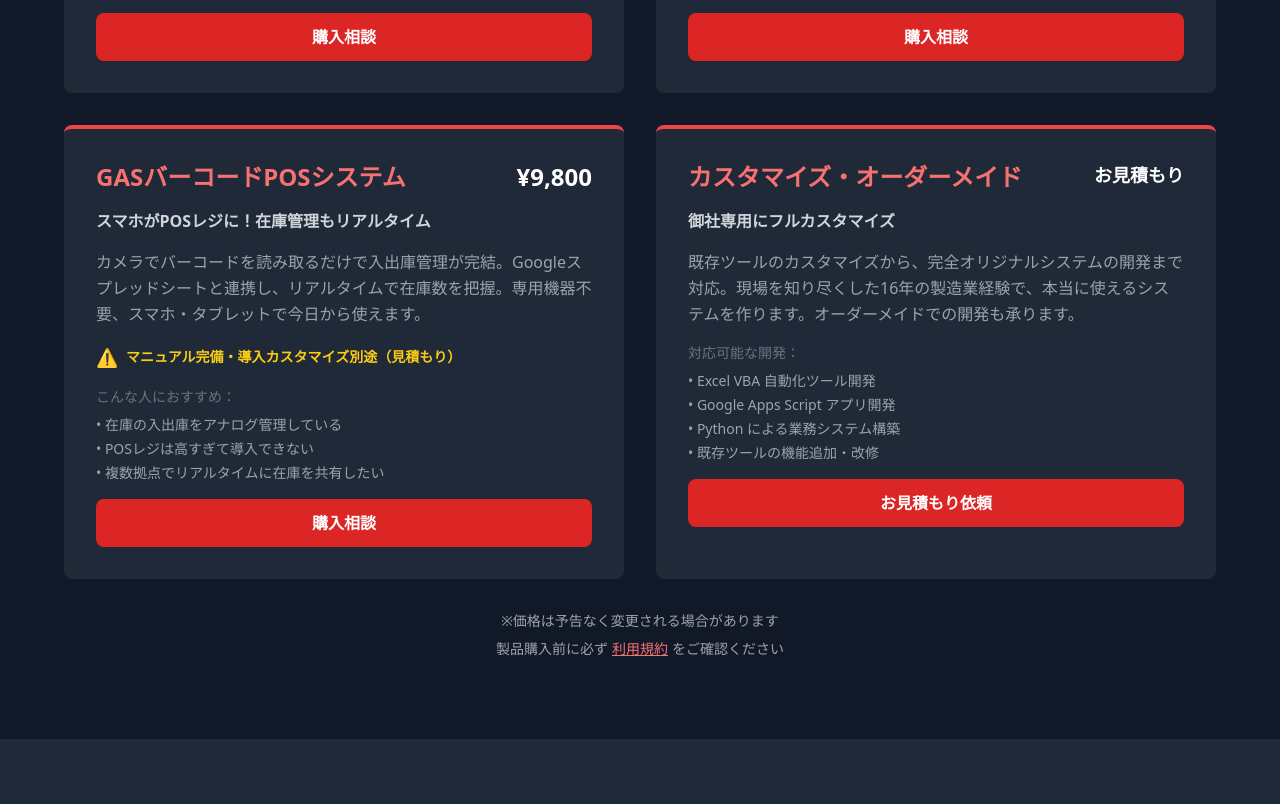
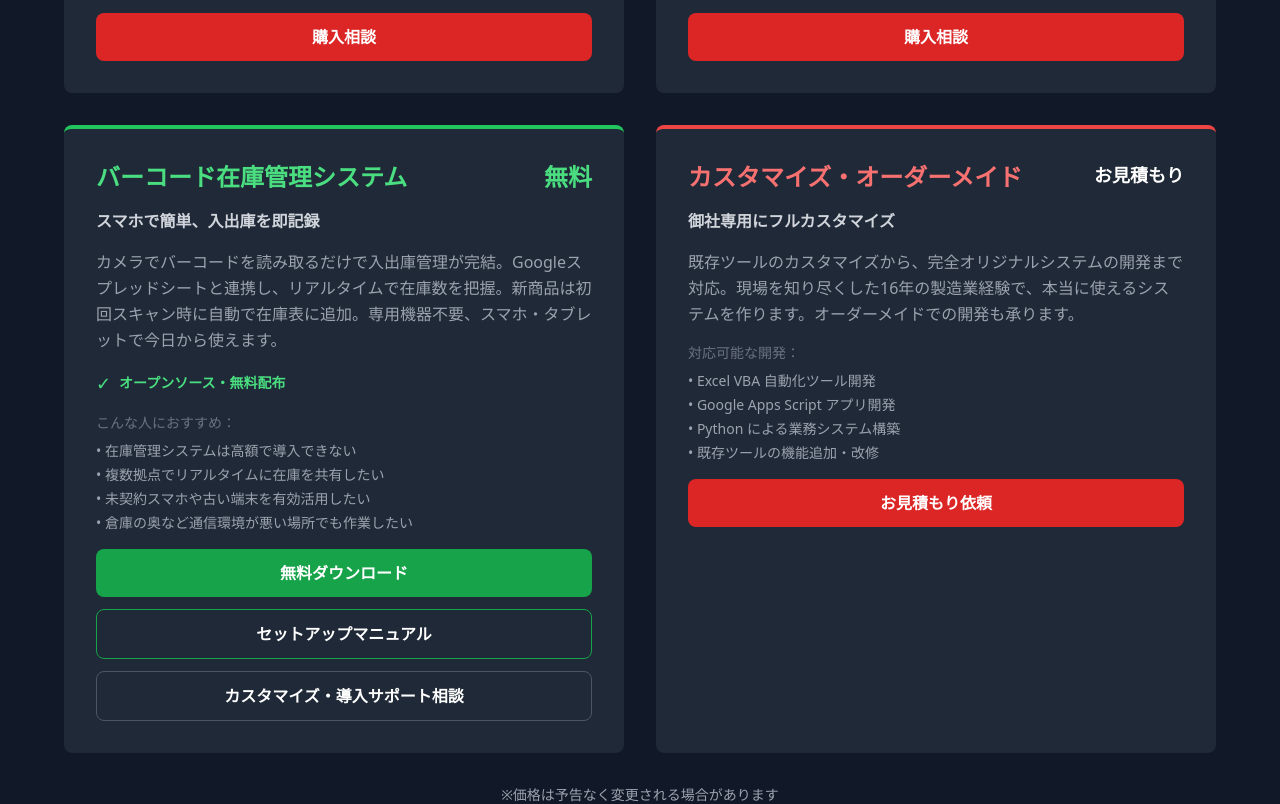
Before and after one commit to dx-lab9644/manufacturing-dx-lab-hp, a React (Vite) app: page / in a window 1280 px wide. Shown: the part 1840-2644 px from the top of the page. Built offline with nearby package versions, Linux system fonts and the light colour scheme.

Commit message:
無料版追加

```diff
--- a/src/App.jsx
+++ b/src/App.jsx
@@ -164,34 +164,53 @@ function App() {
               </button>
             </div>
 
-            {/* GASバーコードPOSシステム */}
-            <div className="bg-gray-800 p-8 rounded-lg border-t-4 border-red-500">
+            {/* バーコード在庫管理システム(無料版) */}
+            <div className="bg-gray-800 p-8 rounded-lg border-t-4 border-green-500">
               <div className="flex justify-between items-start mb-4">
-                <h3 className="text-2xl font-bold text-red-400">GASバーコードPOSシステム</h3>
-                <span className="text-2xl font-bold text-white">¥9,800</span>
+                <h3 className="text-2xl font-bold text-green-400">バーコード在庫管理システム</h3>
+                <span className="text-2xl font-bold text-green-400">無料</span>
               </div>
-              <p className="text-gray-300 mb-4 font-semibold">スマホがPOSレジに！在庫管理もリアルタイム</p>
+              <p className="text-gray-300 mb-4 font-semibold">スマホで簡単、入出庫を即記録</p>
               <p className="text-gray-400 mb-4 leading-relaxed">
-                カメラでバーコードを読み取るだけで入出庫管理が完結。Googleスプレッドシートと連携し、リアルタイムで在庫数を把握。専用機器不要、スマホ・タブレットで今日から使えます。
+                カメラでバーコードを読み取るだけで入出庫管理が完結。Googleスプレッドシートと連携し、リアルタイムで在庫数を把握。新商品は初回スキャン時に自動で在庫表に追加。専用機器不要、スマホ・タブレットで今日から使えます。
               </p>
-              <div className="mb-4 flex items-center gap-2 text-yellow-400">
-                <span className="text-lg">⚠</span>
-                <span className="text-sm font-semibold">マニュアル完備・導入カスタマイズ別途（見積もり）</span>
+              <div className="mb-4 flex items-center gap-2 text-green-400">
+                <span className="text-lg">✓</span>
+                <span className="text-sm font-semibold">オープンソース・無料配布</span>
               </div>
               <div className="mb-4">
                 <p className="text-sm text-gray-500 mb-2">こんな人におすすめ：</p>
                 <ul className="text-sm text-gray-400 space-y-1">
-                  <li>• 在庫の入出庫をアナログ管理している</li>
-                  <li>• POSレジは高すぎて導入できない</li>
+                  <li>• 在庫管理システムは高額で導入できない</li>
                   <li>• 複数拠点でリアルタイムに在庫を共有したい</li>
+                  <li>• 未契約スマホや古い端末を有効活用したい</li>
+                  <li>• 倉庫の奥など通信環境が悪い場所でも作業したい</li>
                 </ul>
               </div>
-              <button
-                onClick={() => scrollToSection('contact')}
-                className="w-full bg-red-600 hover:bg-red-700 py-3 rounded-lg font-semibold transition"
-              >
-                購入相談
-              </button>
+              <div className="space-y-3">
+                <a
+                  href="https://docs.google.com/spreadsheets/d/1V8bfKntopn85tRWzL0hZpVd-jDZ6tCPPF3TzcMBUVi0/copy"
+                  target="_blank"
+                  rel="noopener noreferrer"
+                  className="block w-full bg-green-600 hover:bg-green-700 py-3 rounded-lg font-semibold transition text-center"
+                >
+                  無料ダウンロード
+                </a>
+                <a
+                  href="https://docs.google.com/document/d/1hVaVduehDS-tS2zf-ilVf3N-ONcb1TQ7W0SAHFUpWIE/edit?tab=t.0"
+                  target="_blank"
+                  rel="noopener noreferrer"
+                  className="block w-full border border-green-600 hover:bg-green-600 py-3 rounded-lg font-semibold transition text-center"
+                >
+                  セットアップマニュアル
+                </a>
+                <button
+                  onClick={() => scrollToSection('contact')}
+                  className="w-full border border-gray-600 hover:bg-gray-700 py-3 rounded-lg font-semibold transition"
+                >
+                  カスタマイズ・導入サポート相談
+                </button>
+              </div>
             </div>
 
             {/* カスタマイズ対応 */}
```
